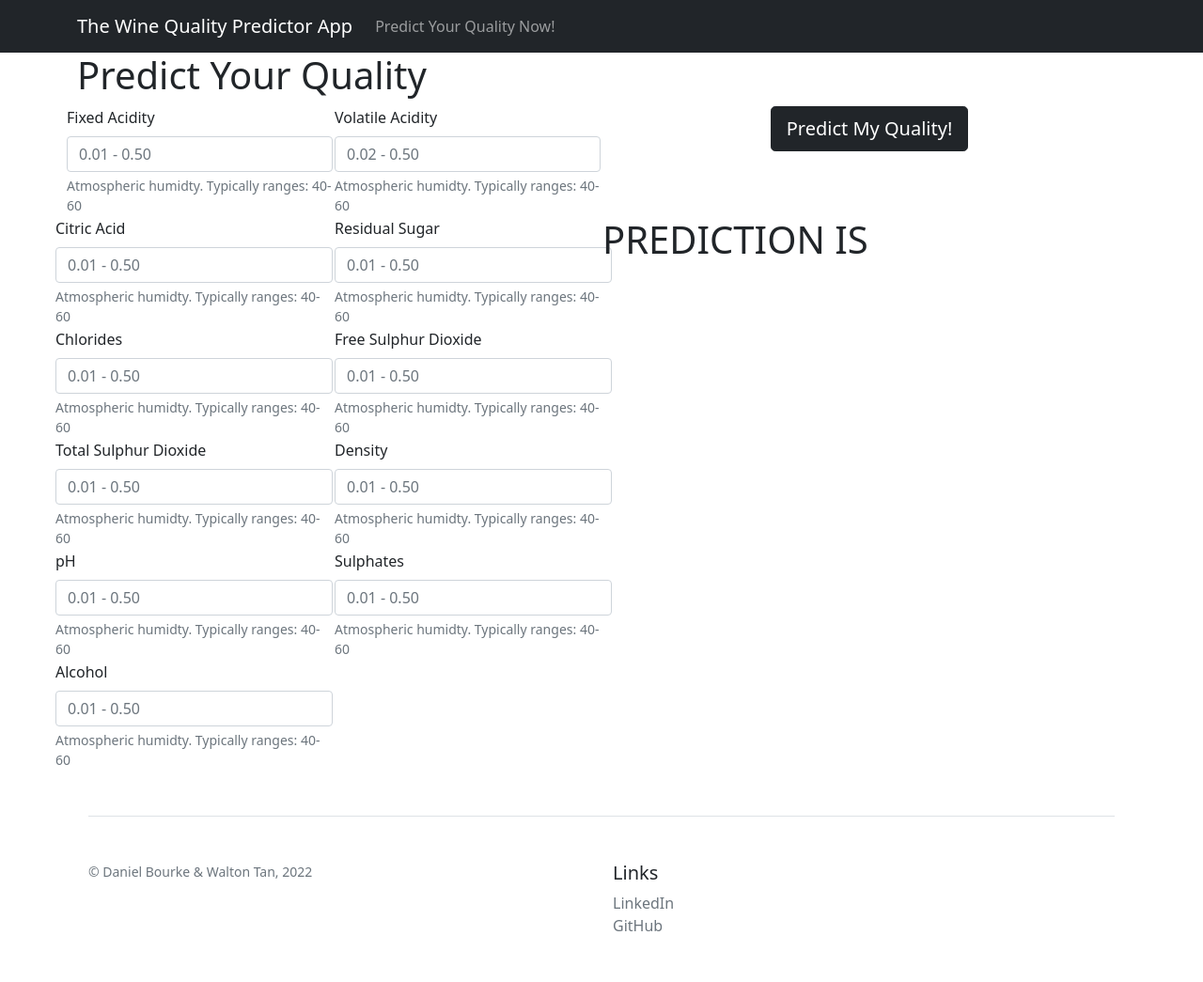
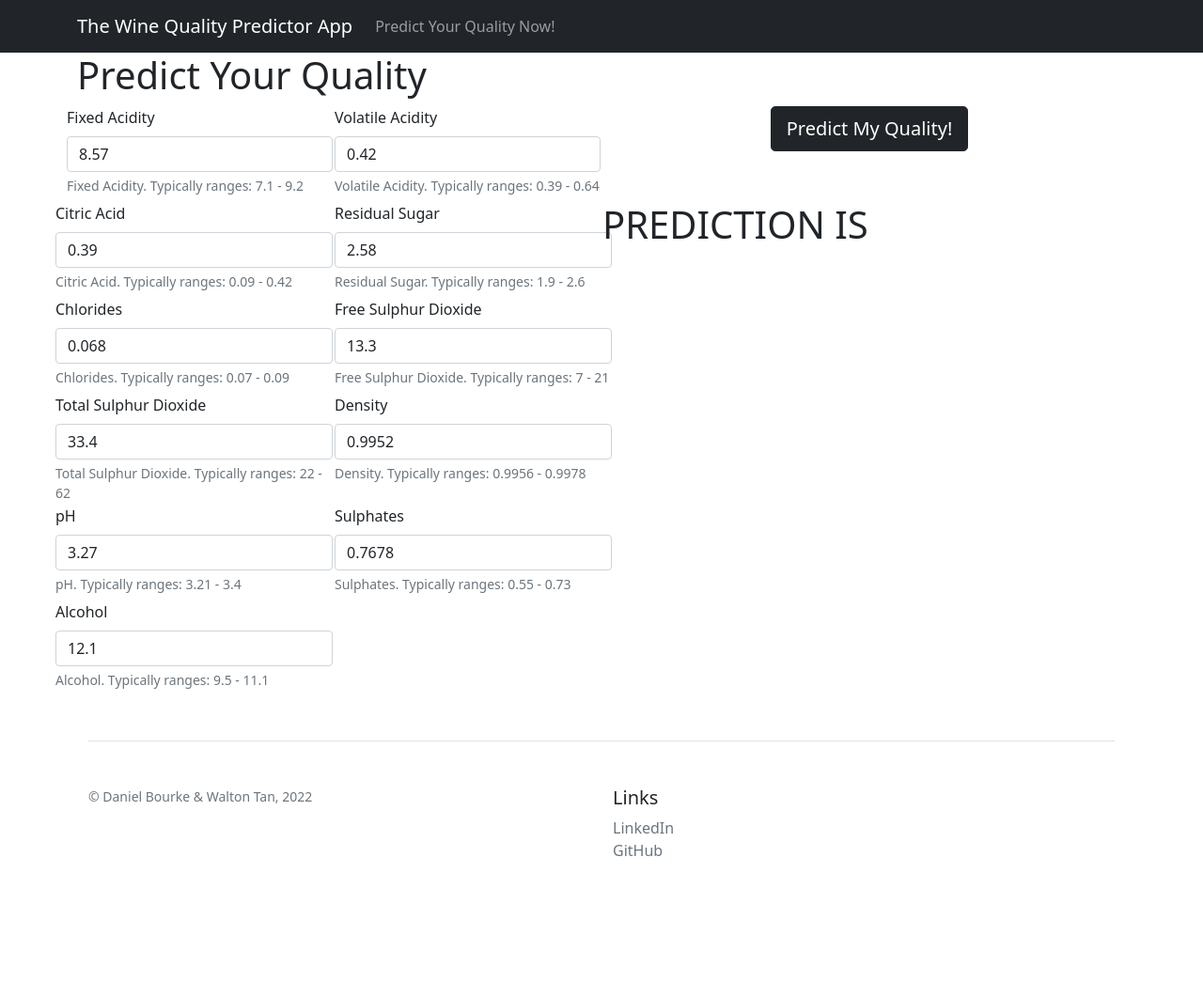
Before and after one commit to Waltontan/FinalProject, a Flask app: page /predictor in a window 1280 px wide. Shown: the whole page at 94% size. After the commit the page ends 911 px from the top, so only its background shows below. Run offline with Flask 2, Linux system fonts and the light colour scheme; some libraries are stand-ins or nearby versions.

Commit message:
added default values to predictor html page

```diff
--- a/app/templates/index2.html
+++ b/app/templates/index2.html
@@ -16,16 +16,16 @@
             <div class="cell">
                 <label class="form-label" for="fixed_acidity">Fixed Acidity</label>
                 <input class="form-control" type="number" name="fixed_acidity" id="fixed_acidity"
-                    placeholder="0.01 - 0.50">
-                <div class="form-text">Atmospheric humidty. Typically ranges: 40-60</div>
+                value="8.57">
+                <div class="form-text">Fixed Acidity. Typically ranges: 7.1 - 9.2</div>
             </div>
         </div>
         <div class="col-3">
             <div class="cell">
                 <label class="form-label" for="volatile_acidity">Volatile Acidity</label>
                 <input class="form-control" type="number" name="volatile_acidity" id="volatile_acidity"
-                    placeholder="0.02 - 0.50">
-                <div class="form-text">Atmospheric humidty. Typically ranges: 40-60</div>
+                value="0.42">
+                <div class="form-text">Volatile Acidity. Typically ranges: 0.39 - 0.64</div>
             </div>
         </div>
         <div class="col-6">
@@ -42,16 +42,16 @@
                     <div class="cell">
                         <label class="form-label" for="citric_acid">Citric Acid</label>
                         <input class="form-control" type="number" name="citric_acid" id="citric_acid"
-                            placeholder="0.01 - 0.50">
-                        <div class="form-text">Atmospheric humidty. Typically ranges: 40-60</div>
+                        value="0.39">
+                        <div class="form-text">Citric Acid. Typically ranges: 0.09 - 0.42</div>
                     </div>
                 </div>
                 <div class="col-6">
                     <div class="cell">
                         <label class="form-label" for="residual_sugar">Residual Sugar</label>
                         <input class="form-control" type="number" name="residual_sugar" id="residual_sugar"
-                            placeholder="0.01 - 0.50">
-                        <div class="form-text">Atmospheric humidty. Typically ranges: 40-60</div>
+                        value="2.58">
+                        <div class="form-text">Residual Sugar. Typically ranges: 1.9 - 2.6</div>
                     </div>
                 </div>
             </div>
@@ -60,16 +60,16 @@
                     <div class="cell">
                         <label class="form-label" for="chlorides">Chlorides</label>
                         <input class="form-control" type="number" name="chlorides" id="chlorides"
-                            placeholder="0.01 - 0.50">
-                        <div class="form-text">Atmospheric humidty. Typically ranges: 40-60</div>
+                        value="0.068">
+                        <div class="form-text">Chlorides. Typically ranges: 0.07 - 0.09</div>
                     </div>
                 </div>
                 <div class="col-6">
                     <div class="cell">
                         <label class="form-label" for="free_sulfur_dioxide">Free Sulphur Dioxide</label>
                         <input class="form-control" type="number" name="free_sulfur_dioxide" id="free_sulfur_dioxide"
-                            placeholder="0.01 - 0.50">
-                        <div class="form-text">Atmospheric humidty. Typically ranges: 40-60</div>
+                        value="13.3">
+                        <div class="form-text">Free Sulphur Dioxide. Typically ranges: 7 - 21</div>
                     </div>
                 </div>
             </div>
@@ -78,30 +78,30 @@
                     <div class="cell">
                         <label class="form-label" for="total_sulfur_dioxide">Total Sulphur Dioxide</label>
                         <input class="form-control" type="number" name="total_sulfur_dioxide" id="total_sulfur_dioxide"
-                            placeholder="0.01 - 0.50">
-                        <div class="form-text">Atmospheric humidty. Typically ranges: 40-60</div>
+                        value="33.4">
+                        <div class="form-text">Total Sulphur Dioxide. Typically ranges: 22 - 62</div>
                     </div>
                 </div>
                 <div class="col-6">
                     <div class="cell">
                         <label class="form-label" for="density">Density</label>
-                        <input class="form-control" type="number" name="density" id="density" placeholder="0.01 - 0.50">
-                        <div class="form-text">Atmospheric humidty. Typically ranges: 40-60</div>
+                        <input class="form-control" type="number" name="density" id="density" value="0.9952">
+                        <div class="form-text">Density. Typically ranges: 0.9956 - 0.9978</div>
                     </div>
                 </div>
                 <div class="col-6">
                     <div class="cell">
                         <label class="form-label" for="pH">pH</label>
-                        <input class="form-control" type="number" name="pH" id="pH" placeholder="0.01 - 0.50">
-                        <div class="form-text">Atmospheric humidty. Typically ranges: 40-60</div>
+                        <input class="form-control" type="number" name="pH" id="pH" value="3.27">
+                        <div class="form-text">pH. Typically ranges: 3.21 - 3.4</div>
                     </div>
                 </div>
                 <div class="col-6">
                     <div class="cell">
                         <label class="form-label" for="sulphates">Sulphates</label>
                         <input class="form-control" type="number" name="sulphates" id="sulphates"
-                            placeholder="0.01 - 0.50">
-                        <div class="form-text">Atmospheric humidty. Typically ranges: 40-60</div>
+                        value="0.7678">
+                        <div class="form-text">Sulphates. Typically ranges: 0.55 - 0.73</div>
                     </div>
                 </div>
             </div>
@@ -109,8 +109,8 @@
                 <div class="col-6">
                     <div class="cell">
                         <label class="form-label" for="alcohol">Alcohol</label>
-                        <input class="form-control" type="number" name="alcohol" id="alcohol" placeholder="0.01 - 0.50">
-                        <div class="form-text">Atmospheric humidty. Typically ranges: 40-60</div>
+                        <input class="form-control" type="number" name="alcohol" id="alcohol" value="12.1">
+                        <div class="form-text">Alcohol. Typically ranges: 9.5 - 11.1</div>
                     </div>
                 </div>
             </div>
```
